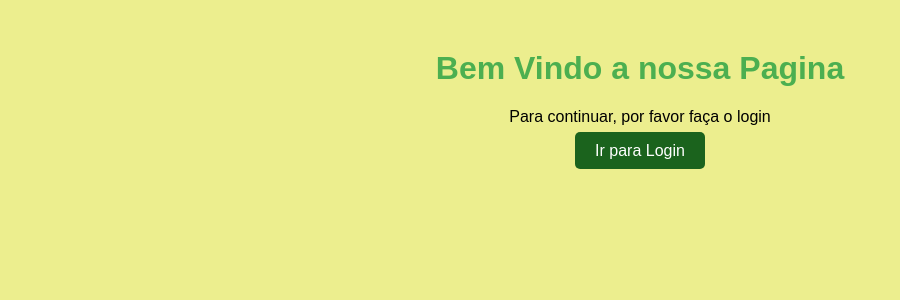
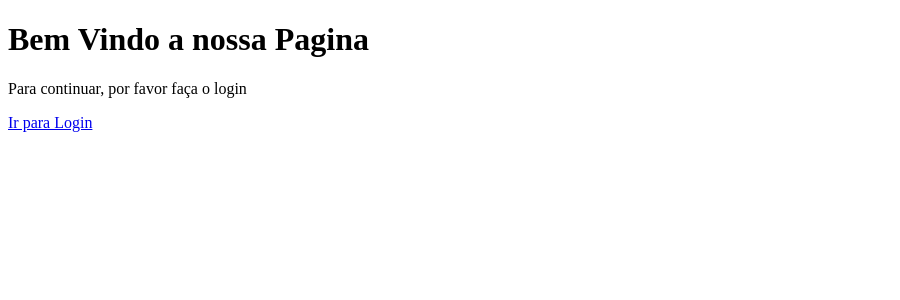
Before and after one commit to joaovitorsg011/ap1-DevOps, a PHP site: page / in a window 1280 px wide. Shown: the top 300 px of the page, without its empty margins (0-900 px from the left). Run offline with PHP 8.4, Linux system fonts and the light colour scheme.

Commit message:
tem que separar joao &*$#@

```diff
--- a/src/index.php
+++ b/src/index.php
@@ -4,30 +4,6 @@
     <meta charset="UTF-8">
     <meta name="viewport" content="width=device-width, initial-scale=1.0">
     <title>Bem-vindo!</title>
-    <style>
-        body {
-            font-family: Arial, sans-serif;
-            text-align: center;
-            margin-top: 50px;
-            background-color: #ecee8e;
-        }
-        h1 {
-            color: #4CAF50;
-        }
-        .btn-login {
-            background-color: #1b631d;
-            color: white;
-            padding: 10px 20px;
-            font-size: 16px;
-            border: none;
-            border-radius: 5px;
-            cursor: pointer;
-            text-decoration: none;
-        }
-        .btn-login:hover {
-            background-color: #1b631d;
-        }
-    </style>
 </head>
 <body>
 
```
Also changed, not shown: src/style.css (added).
